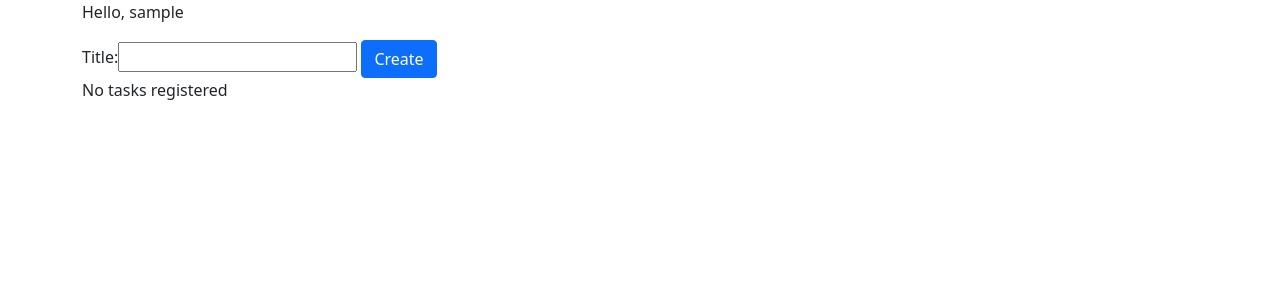
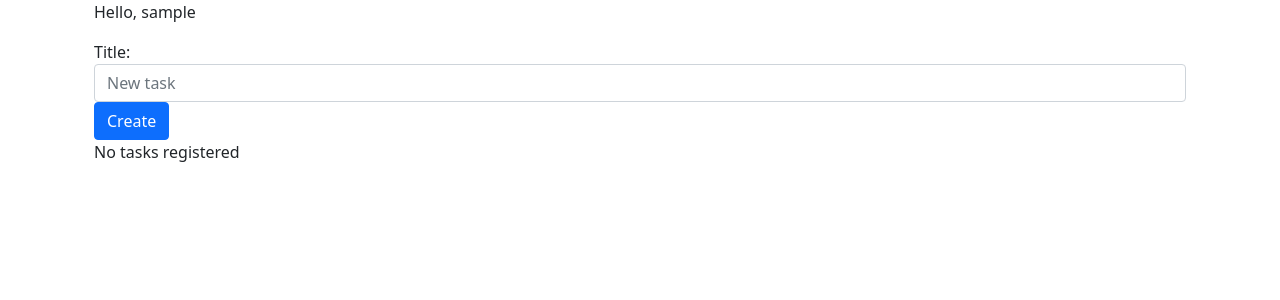
Before and after one commit to siemieniuk/django-todo, a Django app: page /app/dashboard in a window 1280 px wide. Shown: the part 56-356 px from the top of the page. Run offline with Django 3.2, Linux system fonts and the light colour scheme; the visitor is signed in with stand-in values (Sample User, id 1); data that the repository does not hold is empty.

Commit message:
Forms impovements

```diff
--- a/myproject/myapp/forms.py
+++ b/myproject/myapp/forms.py
@@ -3,11 +3,19 @@ from django.contrib.auth.forms import UserCreationForm
 from django.contrib.auth.models import User
 
 class LoginForm(forms.Form):
-    username = forms.CharField(label='username')
+    username = forms.CharField(
+        label='username',
+    )
     password = forms.CharField(widget=forms.PasswordInput())
 
 class NewTaskForm(forms.Form):
-    title = forms.CharField(max_length=100)
+    title = forms.CharField(
+        max_length=100,
+        widget=forms.TextInput(
+            attrs={
+                'class':'form-control',
+                'placeholder':'New task',
+            }))
 
 class RegisterForm(UserCreationForm):
     email = forms.EmailField()
--- a/myproject/myapp/urls.py
+++ b/myproject/myapp/urls.py
@@ -7,4 +7,5 @@ urlpatterns = [
     path('register', views.register_view, name='register'),
     path('dashboard', views.dashboard_view, name='dashboard'),
     path('logout', views.logout_view, name='logout'),
+    path('new-task', views.create_task_view, name='newtask')
 ]
--- a/myproject/myapp/views.py
+++ b/myproject/myapp/views.py
@@ -12,7 +12,7 @@ def index_view(request):
 
 def dashboard_view(request):
     if request.user.is_authenticated:
-        tasks = Task.objects.filter(author = request.user.id)
+        tasks = Task.objects.filter(author=request.user.id)
         newtaskform = NewTaskForm()
         return render(
             request,
@@ -24,6 +24,20 @@ def dashboard_view(request):
             }
         )
     return redirect(index_view)
+
+def create_task_view(request):
+    if request.method == 'POST' and request.user.is_authenticated:
+        form = NewTaskForm(request.POST)
+        if form.is_valid():
+            name = form.cleaned_data['title']
+            task = Task(name=name, author=request.user)
+            task.save()
+        return redirect(dashboard_view)
+
+def delete_task_view(request):
+    if request.method == 'GET' and request.user.is_authenticated:
+        pass
+
 
 def login_view(request):
     form = LoginForm()
--- a/myproject/templates/base.html
+++ b/myproject/templates/base.html
@@ -1,3 +1,4 @@
+{% load static %}
 <!DOCTYPE html>
 <html lang="pl" dir="ltr">
   <head>
@@ -7,7 +8,6 @@
     <meta name="description" content="Task manager">
     <meta name="keywords" content="todo, app, task manager, task, manager, Szymon, Siemieniuk, Szymon Siemieniuk">
     <meta name="viewport" content="width=device-width, initial-scale=1">
-    {% comment %} <link rel="stylesheet" href="style.css"> {% endcomment %}
     <link href="https://cdn.jsdelivr.net/npm/bootstrap@5.0.2/dist/css/bootstrap.min.css" rel="stylesheet" integrity="sha384-EVSTQN3/azprG1Anm3QDgpJLIm9Nao0Yz1ztcQTwFspd3yD65VohhpuuCOmLASjC" crossorigin="anonymous">
   </head>
   <body>
@@ -27,8 +27,10 @@
     {% endif %}
       </ul>
     </nav>
+    <div class='container'>
     {% block content %}
     {% endblock %}
+    </div>
     <script src="https://cdn.jsdelivr.net/npm/bootstrap@5.0.2/dist/js/bootstrap.bundle.min.js" integrity="sha384-MrcW6ZMFYlzcLA8Nl+NtUVF0sA7MsXsP1UyJoMp4YLEuNSfAP+JcXn/tWtIaxVXM" crossorigin="anonymous"></script>
   </body>
 </html>
--- a/myproject/templates/login.html
+++ b/myproject/templates/login.html
@@ -1,8 +1,7 @@
 {% extends 'base.html' %}
-
 {% block content %}
 <h2>Login</h2>
-<form method="post">
+<form action="{% url 'login' %}" autocomplete="on" method="post">
     {% csrf_token %}
     {{ form }}
     <button class='btn btn-primary' type='submit'>Sign in</button>
```
